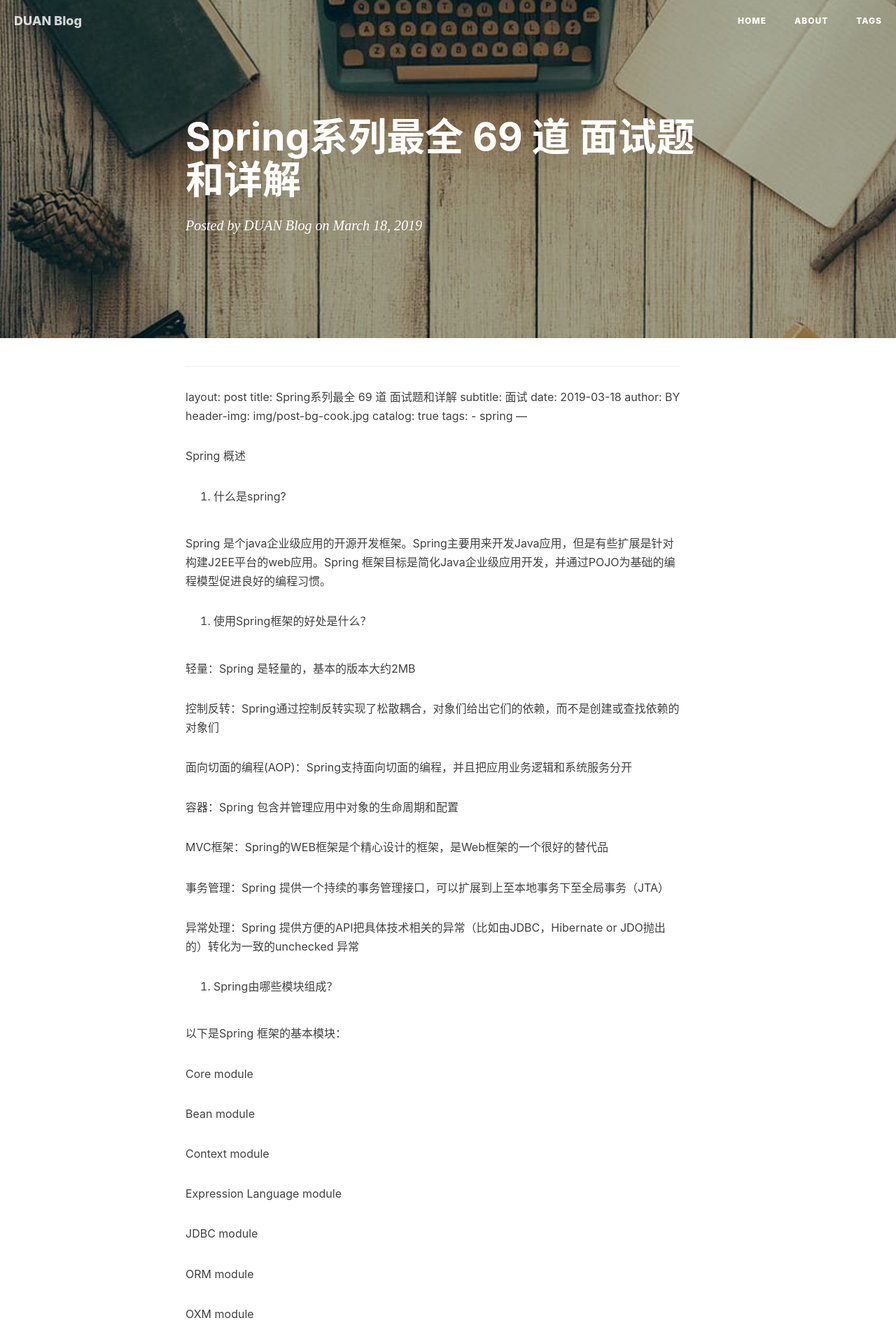
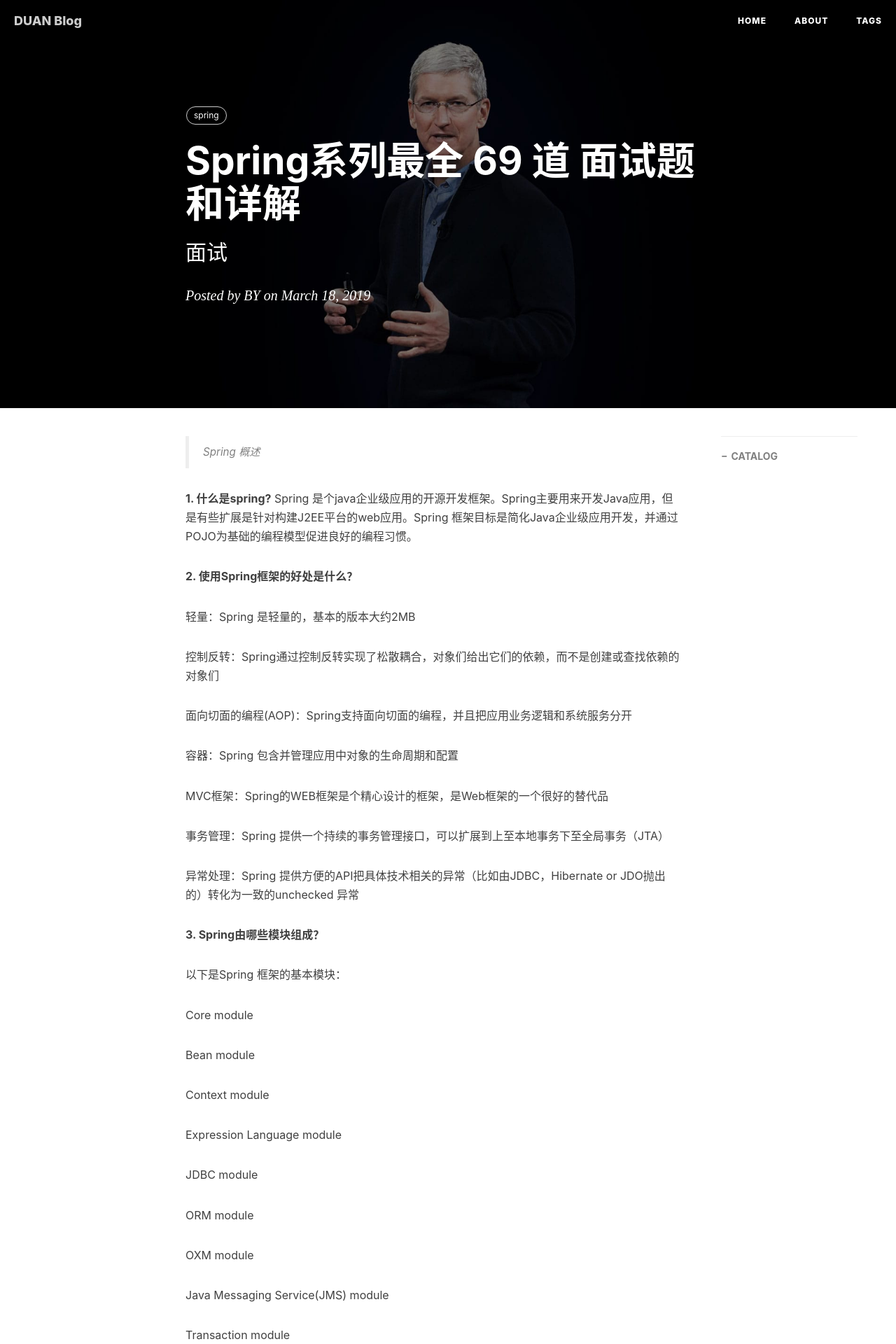
Before and after one commit to duanxiaoduan/duanxiaoduan.github.io, a Jekyll site: the page built from _posts/2019-03-18-Spring系列最全 69 道 面试题和详解.md, in a window 1280 px wide. Shown: the top 1920 px of the page at 70% size. Built offline with Jekyll 4.4.1, drawn with Linux system fonts in a browser that asks for light colours; nearby versions of some CDN libraries; our own code applies the rules of GitHub Pages for plain Markdown files; comment, search, counter and statistics services are not loaded; some of the changed text lies outside the part shown.

Commit message:
Spring系列最全 69 道 面试题和详解

```diff
--- a/_posts/2019-03-18-Spring系列最全 69 道 面试题和详解.md
+++ b/_posts/2019-03-18-Spring系列最全 69 道 面试题和详解.md
@@ -1,4 +1,3 @@
-
 ---
 layout:     post
 title:      Spring系列最全 69 道 面试题和详解
@@ -11,20 +10,16 @@ tags:
     - spring
 ---
 
-Spring 概述
+>Spring 概述
 
 
 
 
-1. 什么是spring?
-
-
-
+**1. 什么是spring?**
 Spring 是个java企业级应用的开源开发框架。Spring主要用来开发Java应用，但是有些扩展是针对构建J2EE平台的web应用。Spring 框架目标是简化Java企业级应用开发，并通过POJO为基础的编程模型促进良好的编程习惯。
 
 
-
-2. 使用Spring框架的好处是什么？
+**2. 使用Spring框架的好处是什么？**
 
 
 
@@ -44,7 +39,7 @@ MVC框架：Spring的WEB框架是个精心设计的框架，是Web框架的一
 
 
 
-3.  Spring由哪些模块组成？
+**3.  Spring由哪些模块组成？**
 
 
 
@@ -78,7 +73,7 @@ Web-Portlet module
 
 
 
-4. 核心容器（应用上下文) 模块
+**4. 核心容器（应用上下文) 模块**
 
 
 
@@ -86,7 +81,7 @@ Web-Portlet module
 
 
 
-5. BeanFactory – BeanFactory 实现举例
+**5. BeanFactory – BeanFactory 实现举例**
 
 
 
@@ -94,7 +89,7 @@ Bean 工厂是工厂模式的一个实现，提供了控制反转功能，用来
 
 
 
-6. XMLBeanFactory
+**6. XMLBeanFactory **
 
 
 
@@ -102,7 +97,7 @@ Bean 工厂是工厂模式的一个实现，提供了控制反转功能，用来
 
 
 
-7. 解释AOP模块
+**7. 解释AOP模块**
 
 
 
@@ -110,7 +105,7 @@ AOP模块用于发给我们的Spring应用做面向切面的开发， 很多支
 
 
 
-8. 解释JDBC抽象和DAO模块
+**8. 解释JDBC抽象和DAO模块**
 
 
 
@@ -118,7 +113,7 @@ AOP模块用于发给我们的Spring应用做面向切面的开发， 很多支
 
 
 
-9. 解释对象/关系映射集成模块
+**9. 解释对象/关系映射集成模块**
 
 
 
@@ -126,7 +121,7 @@ Spring 通过提供ORM模块，支持我们在直接JDBC之上使用一个对象
 
 
 
-10.  解释WEB 模块
+**10.  解释WEB 模块**
 
 
 
@@ -134,7 +129,7 @@ Spring的WEB模块是构建在application context 模块基础之上，提供一
 
 
 
-12.  Spring配置文件
+**12.  Spring配置文件**
 
 
 
@@ -142,7 +137,7 @@ Spring配置文件是个XML 文件，这个文件包含了类信息，描述了
 
 
 
-13.  什么是Spring IOC 容器？
+**13.  什么是Spring IOC 容器？**
 
 
 
@@ -150,7 +145,7 @@ Spring IOC 负责创建对象，管理对象（通过依赖注入（DI），装
 
 
 
-14.  IOC的优点是什么？
+**14.  IOC的优点是什么？**
 
 
 
@@ -158,7 +153,7 @@ IOC 或 依赖注入把应用的代码量降到最低。它使应用容易测试
 
 
 
-15. ApplicationContext通常的实现是什么？
+**15. ApplicationContext通常的实现是什么？**
 
 
 
@@ -174,7 +169,7 @@ WebXmlApplicationContext：此容器加载一个XML文件，此文件定义了
 
 
 
-16. Bean 工厂和 Application contexts  有什么区别？
+**16. Bean 工厂和 Application contexts  有什么区别？**
 
 
 
@@ -182,7 +177,7 @@ Application contexts提供一种方法处理文本消息，一个通常的做法
 
 
 
-17. 一个Spring的应用看起来象什么？
+**17. 一个Spring的应用看起来象什么？**
 
 一个定义了一些功能的接口
 
@@ -197,14 +192,14 @@ Spring 的XML 配置文件
 
 
 
-依赖注入
+>依赖注入
 
 
 
 
 
 
-18. 什么是Spring的依赖注入？
+**18. 什么是Spring的依赖注入？**
 
 
 
@@ -212,7 +207,7 @@ Spring 的XML 配置文件
 
 
 
-19.  有哪些不同类型的IOC（依赖注入）方式？
+**19.  有哪些不同类型的IOC（依赖注入）方式？**
 
 
 
@@ -220,7 +215,7 @@ Spring 的XML 配置文件
 
 Setter方法注入：Setter方法注入是容器通过调用无参构造器或无参static工厂 方法实例化bean之后，调用该bean的setter方法，即实现了基于setter的依赖注入。
 
-20. 哪种依赖注入方式你建议使用，构造器注入，还是 Setter方法注入？
+**20. 哪种依赖注入方式你建议使用，构造器注入，还是 Setter方法注入？**
 
 
 
@@ -229,14 +224,14 @@ Setter方法注入：Setter方法注入是容器通过调用无参构造器或
 
 
 
-Spring Beans
+>Spring Beans
 
 
 
 
 
 
-21.什么是Spring beans？
+**21.什么是Spring beans？**
 
 
 
@@ -248,7 +243,7 @@ Spring 框架定义的beans都是单件beans。在bean tag中有个属性”sing
 
 
 
-22. 一个 Spring Bean 定义 包含什么？
+**22. 一个 Spring Bean 定义 包含什么？**
 
 
 
@@ -256,7 +251,7 @@ Spring 框架定义的beans都是单件beans。在bean tag中有个属性”sing
 
 
 
-23. 如何给Spring 容器提供配置元数据？
+**23. 如何给Spring 容器提供配置元数据？**
 
 
 
@@ -270,7 +265,7 @@ XML配置文件。
 
 
 
-24. 你怎样定义类的作用域？
+**24. 你怎样定义类的作用域？**
 
 
 
@@ -278,7 +273,7 @@ XML配置文件。
 
 
 
-25. 解释Spring支持的几种bean的作用域
+**25. 解释Spring支持的几种bean的作用域**
 
 
 
@@ -304,7 +299,7 @@ global-session：在一个全局的HTTP Session中，一个bean定义对应一
 
 
 
-26. Spring框架中的单例bean是线程安全的吗？
+**26. Spring框架中的单例bean是线程安全的吗？**
 
 
 
@@ -312,7 +307,7 @@ global-session：在一个全局的HTTP Session中，一个bean定义对应一
 
 
 
-27. 解释Spring框架中bean的生命周期
+**27. 解释Spring框架中bean的生命周期**
 
 
 
@@ -354,7 +349,7 @@ Spring根据bean的定义填充所有的属性。
 
 
 
-28.  哪些是重要的bean生命周期方法？ 你能重载它们吗？
+**28.  哪些是重要的bean生命周期方法？ 你能重载它们吗？**
 
 
 
@@ -364,7 +359,7 @@ The bean 标签有两个重要的属性（init-method和destroy-method）。用
 
 
 
-29. 什么是Spring的内部bean？
+**29. 什么是Spring的内部bean？**
 
 
 
@@ -372,7 +367,7 @@ The bean 标签有两个重要的属性（init-method和destroy-method）。用
 
 
 
-30. 在 Spring中如何注入一个java集合？
+**30. 在 Spring中如何注入一个java集合？**
 
 
 
@@ -396,7 +391,7 @@ Spring提供以下几种集合的配置元素：
 
 
 
-31. 什么是bean装配？
+**31. 什么是bean装配？**
 
 
 
@@ -404,7 +399,7 @@ Spring提供以下几种集合的配置元素：
 
 
 
-32. 什么是bean的自动装配？
+**32. 什么是bean的自动装配？**
 
 
 
@@ -412,7 +407,7 @@ Spring 容器能够自动装配相互合作的bean，这意味着容器不需要
 
 
 
-33. 解释不同方式的自动装配
+**33. 解释不同方式的自动装配**
 
 
 
@@ -440,7 +435,7 @@ autodetect：首先尝试使用constructor来自动装配，如果无法工作
 
 
 
-34.自动装配有哪些局限性？
+**34.自动装配有哪些局限性？**
 
 
 
@@ -454,7 +449,7 @@ autodetect：首先尝试使用constructor来自动装配，如果无法工作
 
 
 
-35. 你可以在Spring中注入一个null 和一个空字符串吗？
+**35. 你可以在Spring中注入一个null 和一个空字符串吗？**
 
 
 
@@ -463,12 +458,12 @@ autodetect：首先尝试使用constructor来自动装配，如果无法工作
 
 
 
-Spring注解
+>Spring注解
 
 
 
 
-36. 什么是基于Java的Spring注解配置? 给一些注解的例子
+**36. 什么是基于Java的Spring注解配置? 给一些注解的例子**
 
 
 
@@ -480,7 +475,7 @@ Spring注解
 
 
 
-37. 什么是基于注解的容器配置？
+**37. 什么是基于注解的容器配置？**
 
 
 
@@ -490,7 +485,7 @@ Spring注解
 
 
 
-38. 怎样开启注解装配？
+**38. 怎样开启注解装配？**
 
 
 
@@ -498,7 +493,7 @@ Spring注解
 
 
 
-39. @Required  注解
+**39. @Required  注解**
 
 
 
@@ -506,7 +501,7 @@ Spring注解
 
 
 
-40. @Autowired 注解
+**40. @Autowired 注解**
 
 
 
@@ -514,7 +509,7 @@ Spring注解
 
 
 
-41. @Qualifier 注解
+**41. @Qualifier 注解**
 
 
 
@@ -527,14 +522,14 @@ Spring注解
 
 
 
-Spring数据访问
+>Spring数据访问
 
 
 
 
 
 
-42.在Spring框架中如何更有效地使用JDBC？
+**42.在Spring框架中如何更有效地使用JDBC？**
 
 
 
@@ -542,7 +537,7 @@ Spring数据访问
 
 
 
-43. JdbcTemplate
+**43. JdbcTemplate**
 
 
 
@@ -550,7 +545,7 @@ JdbcTemplate 类提供了很多便利的方法解决诸如把数据库数据转
 
 
 
-44. Spring对DAO的支持
+**44. Spring对DAO的支持**
 
 
 
@@ -558,7 +553,7 @@ Spring对数据访问对象（DAO）的支持旨在简化它和数据访问技
 
 
 
-45. 使用Spring通过什么方式访问Hibernate？
+**45. 使用Spring通过什么方式访问Hibernate？**
 
 
 
@@ -570,7 +565,7 @@ Spring对数据访问对象（DAO）的支持旨在简化它和数据访问技
 
 
 
-46. Spring支持的ORM
+**46. Spring支持的ORM**
 
 Spring支持以下ORM：
 
@@ -588,7 +583,7 @@ OJB
 
 
 
-47.如何通过HibernateDaoSupport将Spring和Hibernate结合起来？
+**47.如何通过HibernateDaoSupport将Spring和Hibernate结合起来？**
 
 
 
@@ -602,7 +597,7 @@ OJB
 
 
 
-48. Spring支持的事务管理类型
+**48. Spring支持的事务管理类型**
 
 Spring支持两种类型的事务管理：
 
@@ -614,7 +609,7 @@ Spring支持两种类型的事务管理：
 
 
 
-49. Spring框架的事务管理有哪些优点？
+**49. Spring框架的事务管理有哪些优点？**
 
 
 
```
Also changed, not shown: _posts/2019-03-17-java基础知识.md (renamed from _posts/2019-03-15-java基础知识.md, +1 -1 lines).
